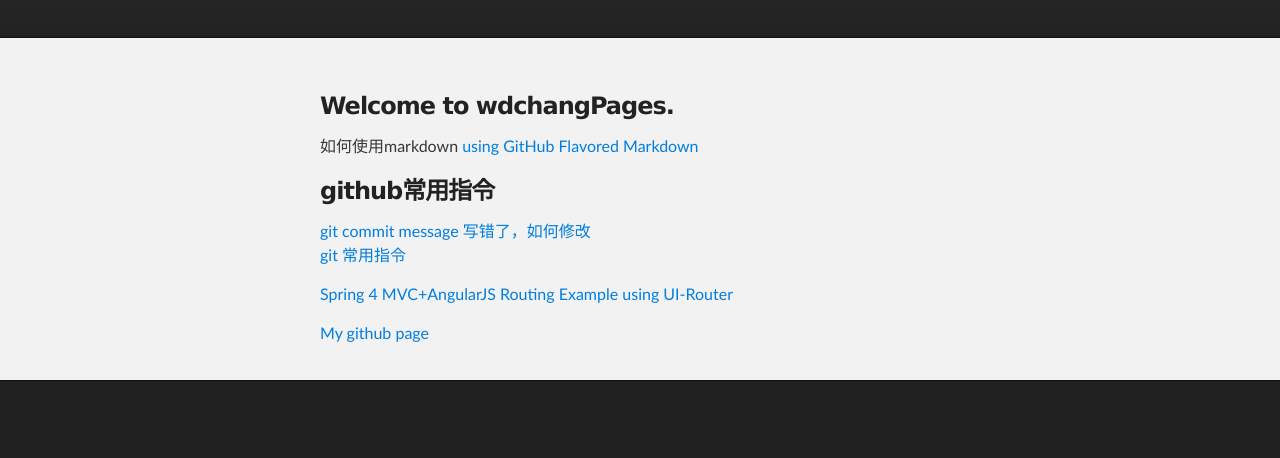
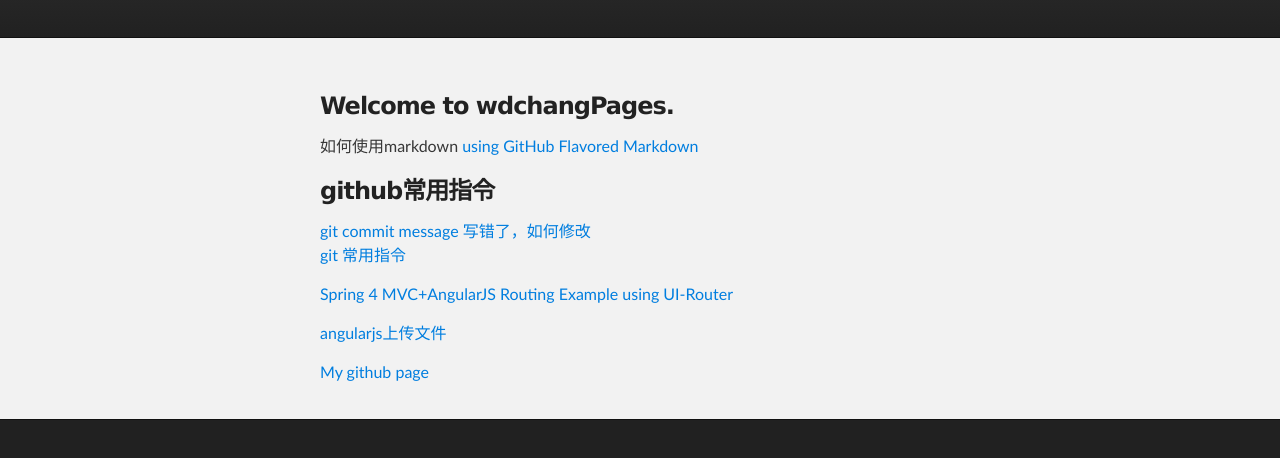
Before and after one commit to dechangwang/dechangwang.github.io, a plain HTML site: page index.html in a window 1280 px wide. Shown: the part 136-594 px from the top of the page. Drawn offline with Linux system fonts and the light colour scheme.

Commit message:
add url ng-file-upload url:descripe how to upload file in angularjs

```diff
--- a/index.html
+++ b/index.html
@@ -40,6 +40,7 @@
 <a href="views/git.html">git 常用指令</a>
 </p>
 <p><a href="http://websystique.com/springmvc/spring-4-mvc-angularjs-routing-example-using-ui-router/">Spring 4 MVC+AngularJS Routing Example using UI-Router</a></p>
+<p><a href="https://www.npmjs.com/package/ng-file-upload">angularjs上传文件</a></p>
 
 <!-- <h3>
 <a id="creating-pages-manually" class="anchor" href="#creating-pages-manually" aria-hidden="true"><span aria-hidden="true" class="octicon octicon-link"></span></a>Creating pages manually</h3> -->
```
